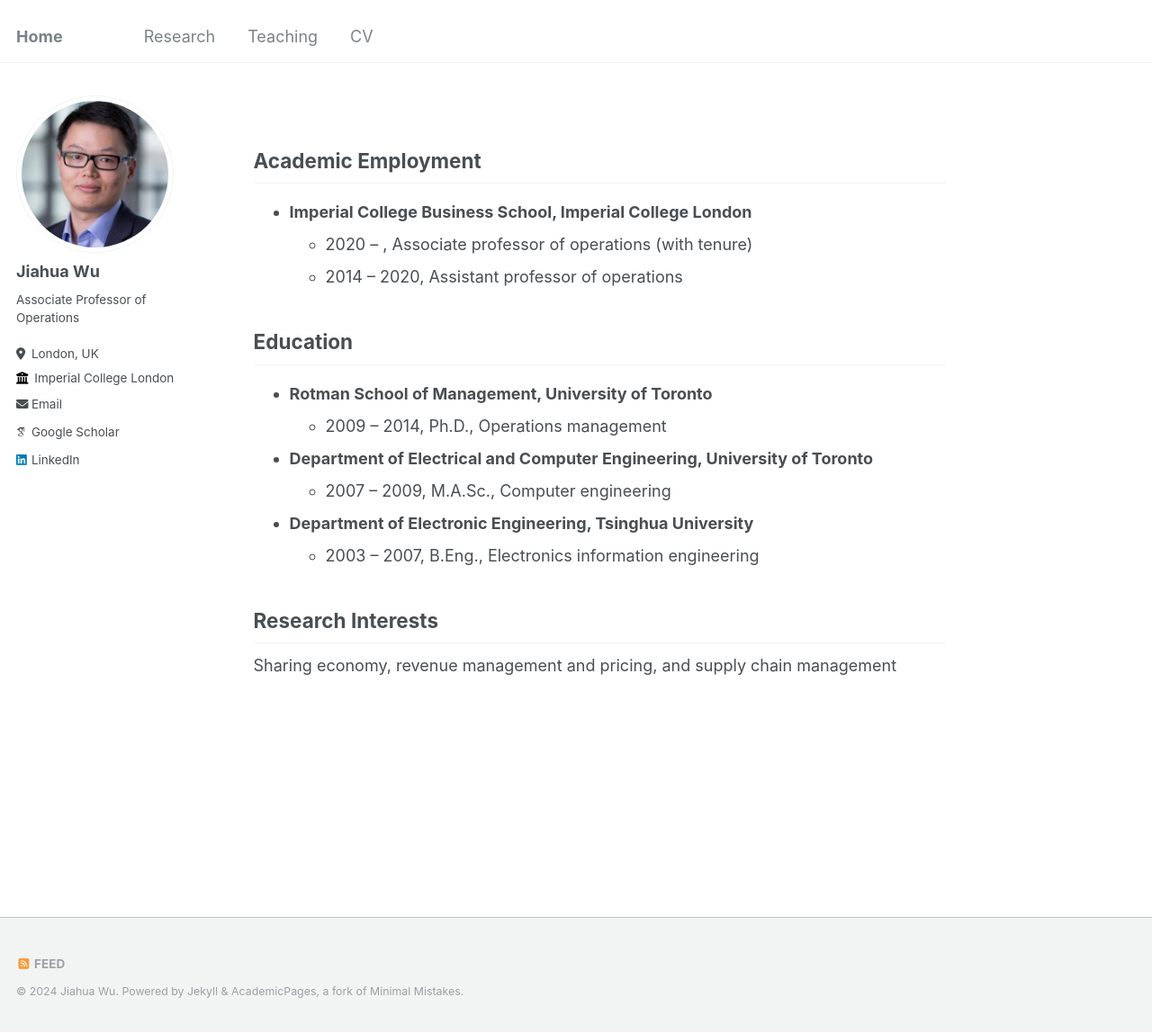
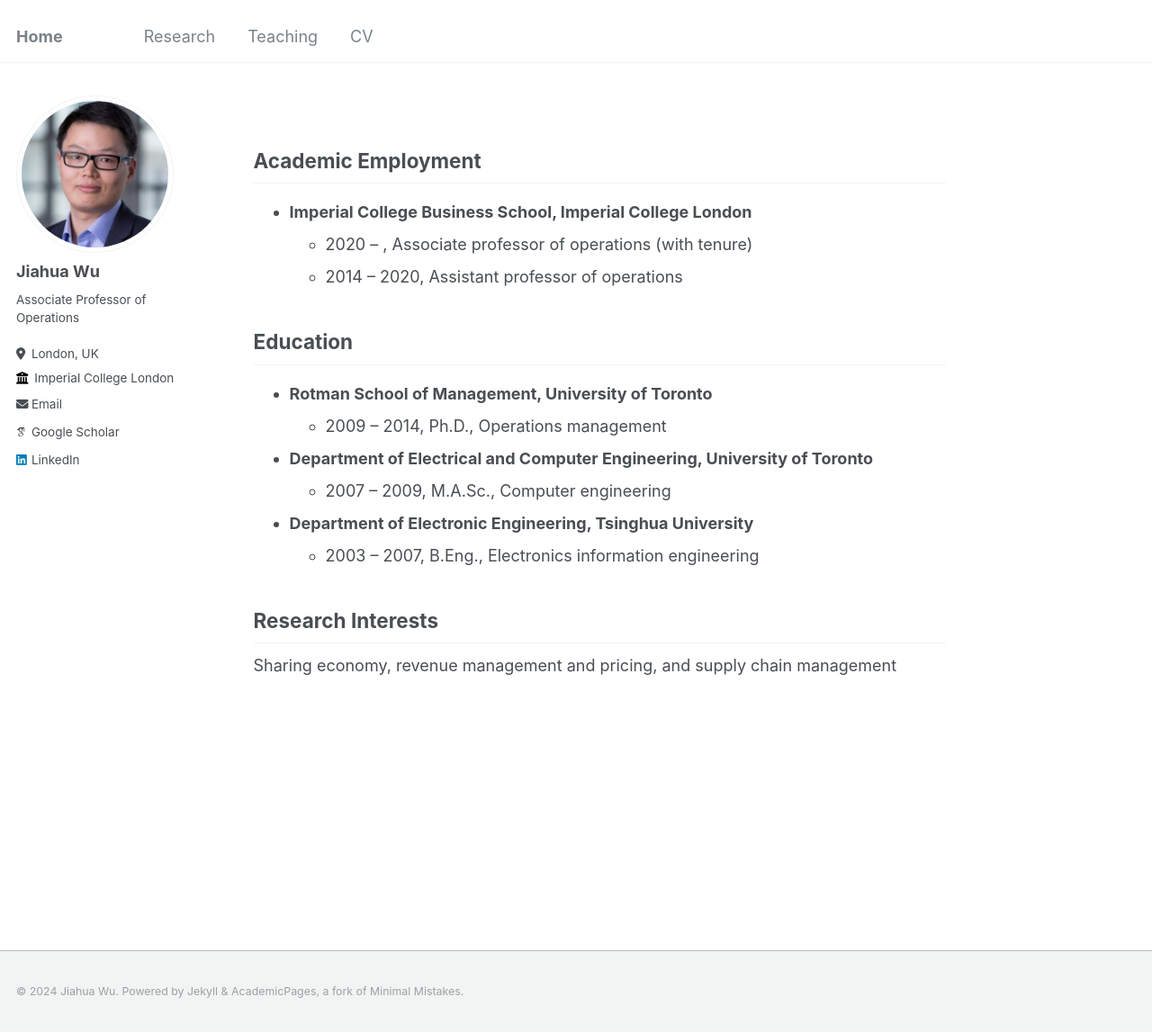
Before and after one commit to wu-jiahua/jiahua-academicpages.github.io, a Jekyll site: the page built from _pages/about.md, in a window 1280 px wide and 1148 px high. Shown: the whole window at 90% size. Built offline with Jekyll 4.4.1, drawn with Linux system fonts in a browser that asks for light colours; some web fonts are replaced.

Commit message:
Add files via upload

```diff
--- a/_includes/footer.html
+++ b/_includes/footer.html
@@ -1,7 +1,7 @@
 {% include base_path %}
 
-{% if site.author.github or site.author.bitbucket or site.atom_feed.hide != true %}
-<div class="page__footer-follow">
+<!-- {% if site.author.github or site.author.bitbucket or site.atom_feed.hide != true %} -->
+<!-- <div class="page__footer-follow">
   <ul class="social-icons">
     {% if site.data.ui-text[site.locale].follow_label %}
       <li><strong>{{ site.data.ui-text[site.locale].follow_label }}</strong></li>
@@ -17,6 +17,6 @@
     {% endif %}
   </ul>
 </div>
-{% endif %}
+{% endif %} -->
 
 <div class="page__footer-copyright">&copy; {{ site.time | date: '%Y' }} {{ site.name | default: site.title }}. {{ site.data.ui-text[site.locale].powered_by | default: "Powered by" }} <a href="http://jekyllrb.com" rel="nofollow">Jekyll</a> &amp; <a href="https://github.com/academicpages/academicpages.github.io">AcademicPages</a>, a fork of <a href="https://mademistakes.com/work/minimal-mistakes-jekyll-theme/" rel="nofollow">Minimal Mistakes</a>.</div>
```
